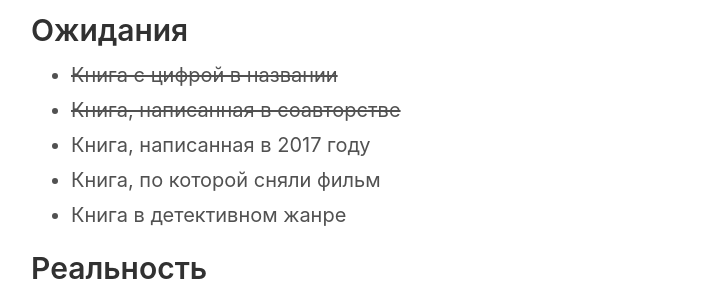
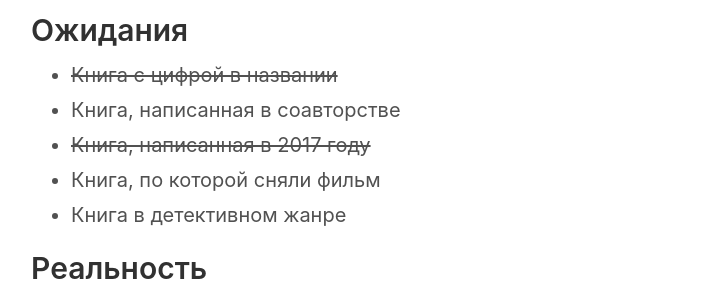
Before and after one commit to yevhenii-havrylenko/yevhenii-havrylenko.github.io, a Jekyll site: the page built from index.md, in a window 1280 px wide. Shown: the part 189-489 px from the top of the page, without its empty margins (259-979 px from the left). Built offline with Jekyll 4.4.1, drawn with Linux system fonts in a browser that asks for light colours.

```diff
--- a/index.md
+++ b/index.md
@@ -5,8 +5,8 @@ title: Todo
 
 ## Ожидания
 - ~~Книга с цифрой в названии~~
--  ~~Книга, написанная в соавторстве~~
-- Книга, написанная в 2017 году
+- Книга, написанная в соавторстве
+- ~~Книга, написанная в 2017 году~~
 - Книга, по которой сняли фильм
 - Книга в детективном жанре
 
```
